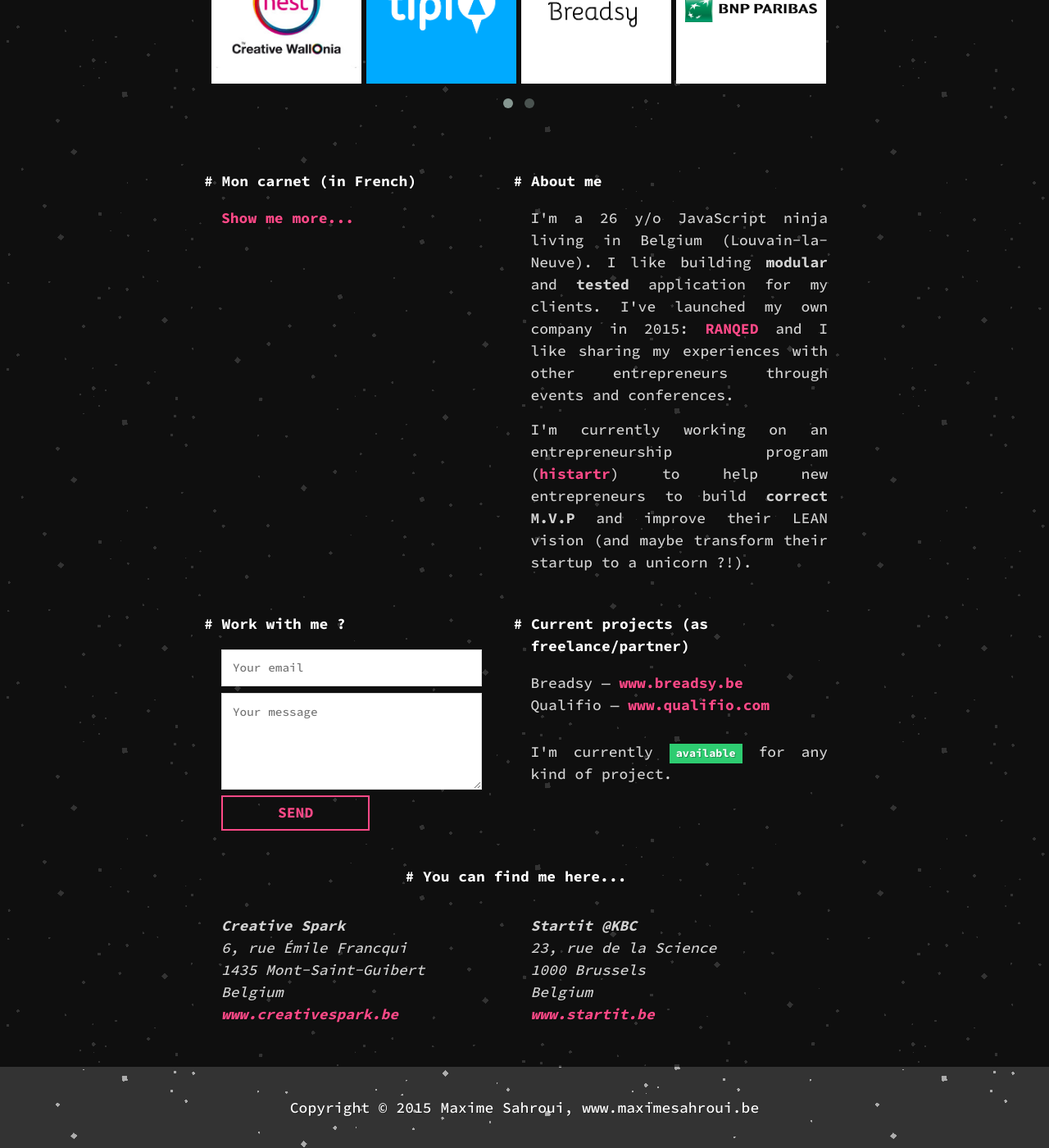
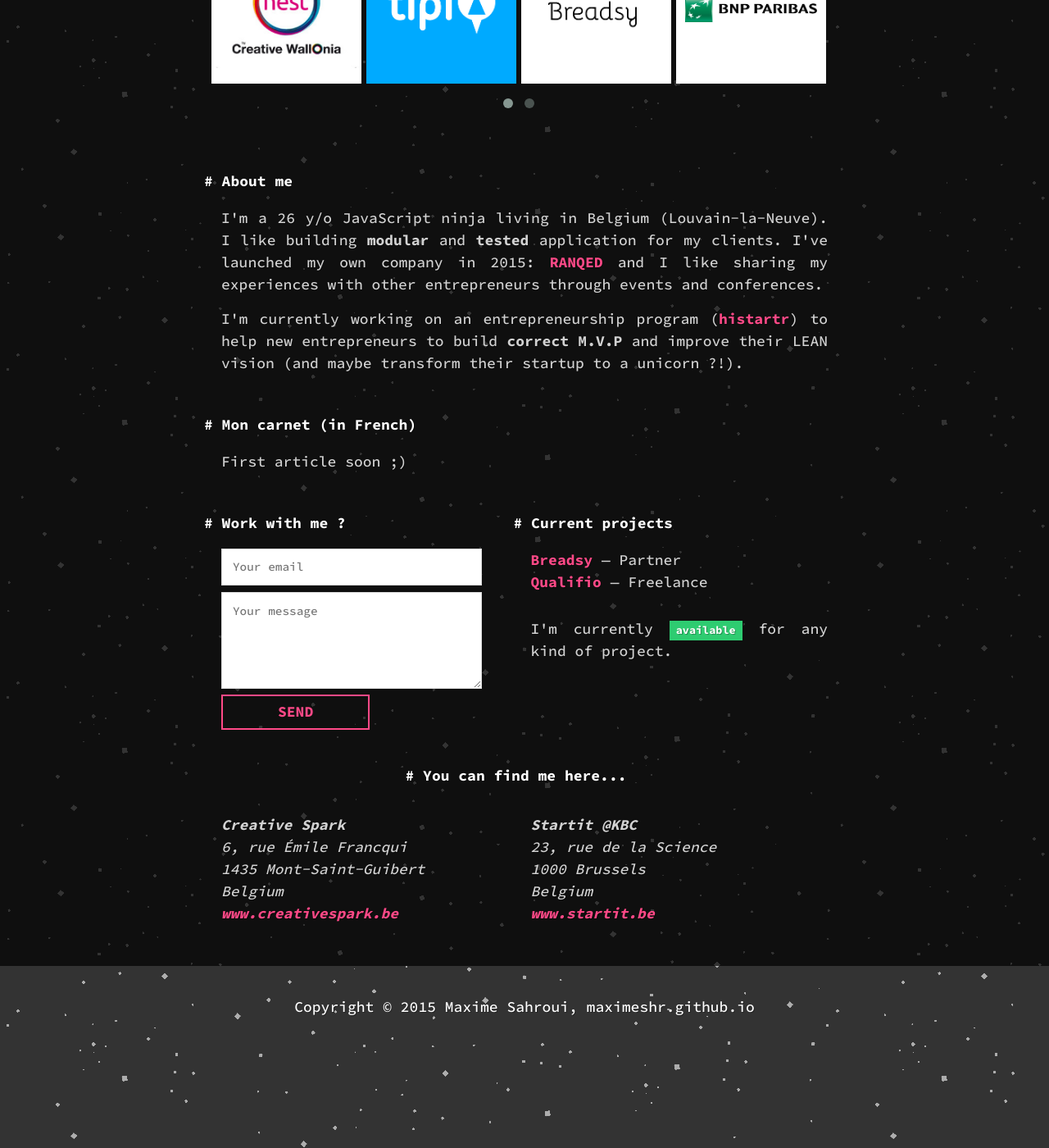
Before and after one commit to maximeshr/maximeshr.github.io, a Jekyll site: the page built from index.html, in a window 1280 px wide and 1400 px high, scrolled down 971 px. Shown: the whole window at 82% size. Built offline with Jekyll 4.4.1, drawn with Linux system fonts in a browser that asks for light colours; nearby versions of some CDN libraries.

Commit message:
update to new format

```diff
--- a/_includes/footer.html
+++ b/_includes/footer.html
@@ -1,5 +1,5 @@
 <footer class="site-footer">
   <div class="wrapper">
-    Copyright &copy; {{ site.time | date: '%Y' }} Maxime Sahroui, www.maximesahroui.be
+    Copyright &copy; {{ site.time | date: '%Y' }} Maxime Sahroui, maximeshr.github.io
   </div>
 </footer>
--- a/index.html
+++ b/index.html
@@ -45,8 +45,18 @@
   </div>
 
   <div class="col-wrapper">
-    <div class="col col-6">
+    <div class="col col-12">
+      <h2>About me</h2>
+      <p class="text">I'm a 26 y/o JavaScript ninja living in Belgium (Louvain-la-Neuve). I like building <strong>modular</strong> and <strong>tested</strong> application for my clients. I've launched my own company in 2015: <a href="http://ranqed.io" target="_blank">RANQED</a> and I like sharing my experiences with other entrepreneurs through events and conferences.</p>
+      <p class="text">I'm currently working on an entrepreneurship program (<a href="#">histartr</a>) to help new entrepreneurs to build <strong>correct M.V.P</strong> and improve their LEAN vision (and maybe transform their startup to a unicorn ?!).</p>
+    </div>
+  </div>
+  <div class="col-wrapper">
+    <div class="col col-12">
       <h2>Mon carnet (in French)</h2>
+      {% if site.posts.size == 0 %}
+        <p class="text">First article soon ;)</p>
+      {% else %}
         <ul class="list-unstyled">
         {% for post in site.posts limit:5 %}
           <li>
@@ -59,11 +69,7 @@
             Show me more...
           </a>
         </p>
-    </div>
-    <div class="col col-6">
-      <h2>About me</h2>
-      <p class="text">I'm a 26 y/o JavaScript ninja living in Belgium (Louvain-la-Neuve). I like building <strong>modular</strong> and <strong>tested</strong> application for my clients. I've launched my own company in 2015: <a href="http://ranqed.io" target="_blank">RANQED</a> and I like sharing my experiences with other entrepreneurs through events and conferences.</p>
-      <p class="text">I'm currently working on an entrepreneurship program (<a href="#">histartr</a>) to help new entrepreneurs to build <strong>correct M.V.P</strong> and improve their LEAN vision (and maybe transform their startup to a unicorn ?!).</p>
+      {% endif %}
     </div>
   </div>
 
@@ -79,10 +85,10 @@
       </form>
     </div>
     <div class="col col-6">
-      <h2>Current projects (as freelance/partner)</h2>
+      <h2>Current projects</h2>
       <ul class="projects list-unstyled">
-        <li>Breadsy &mdash; <a href="http://www.breadsy.be/">www.breadsy.be</a></li>
-        <li>Qualifio &mdash; <a href="http://www.qualifio.com/">www.qualifio.com</a></li>
+        <li><a href="http://www.breadsy.be/">Breadsy</a> &mdash; Partner</li>
+        <li><a href="http://www.qualifio.com/">Qualifio</a> &mdash; Freelance</li>
       </ul>
       <div class="m-t-md">
         {% if site.available %}
```
Also changed, not shown: 4 other files. Lines whose indentation alone changed are shown as unchanged.
